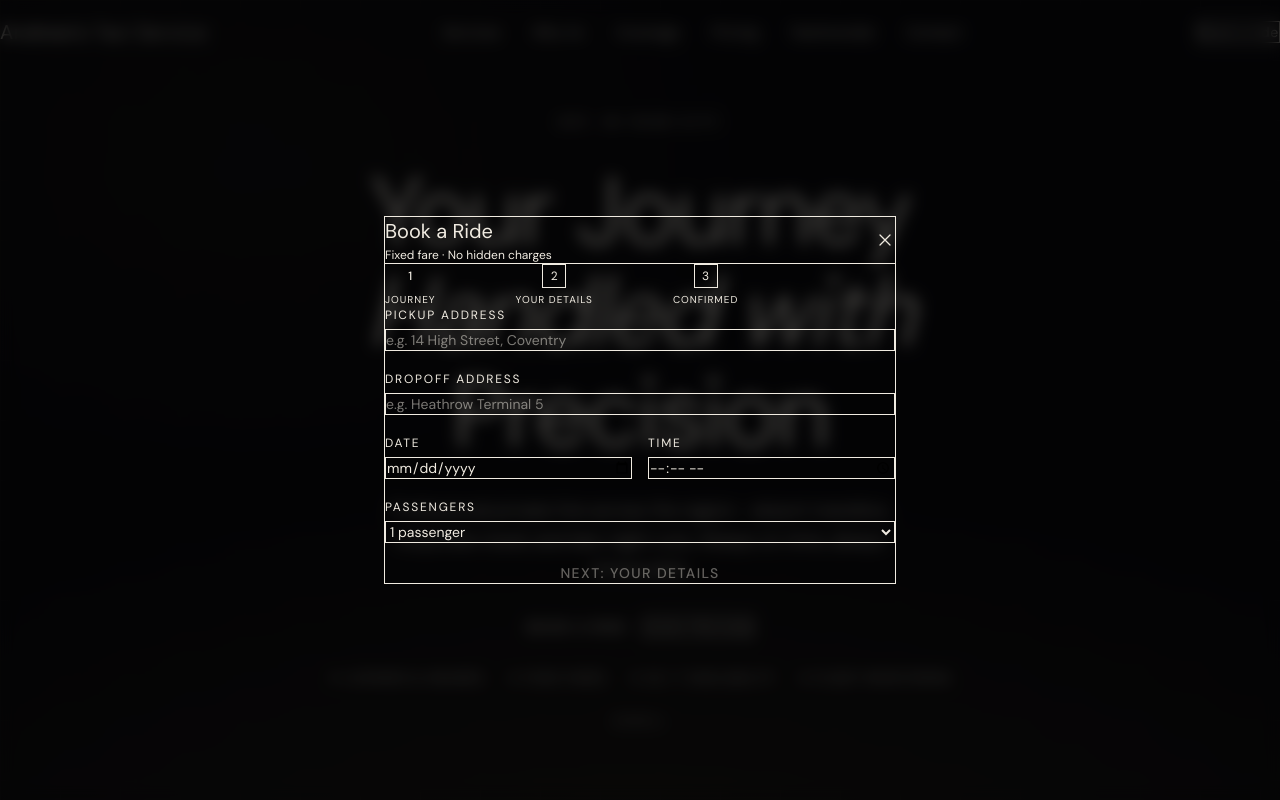
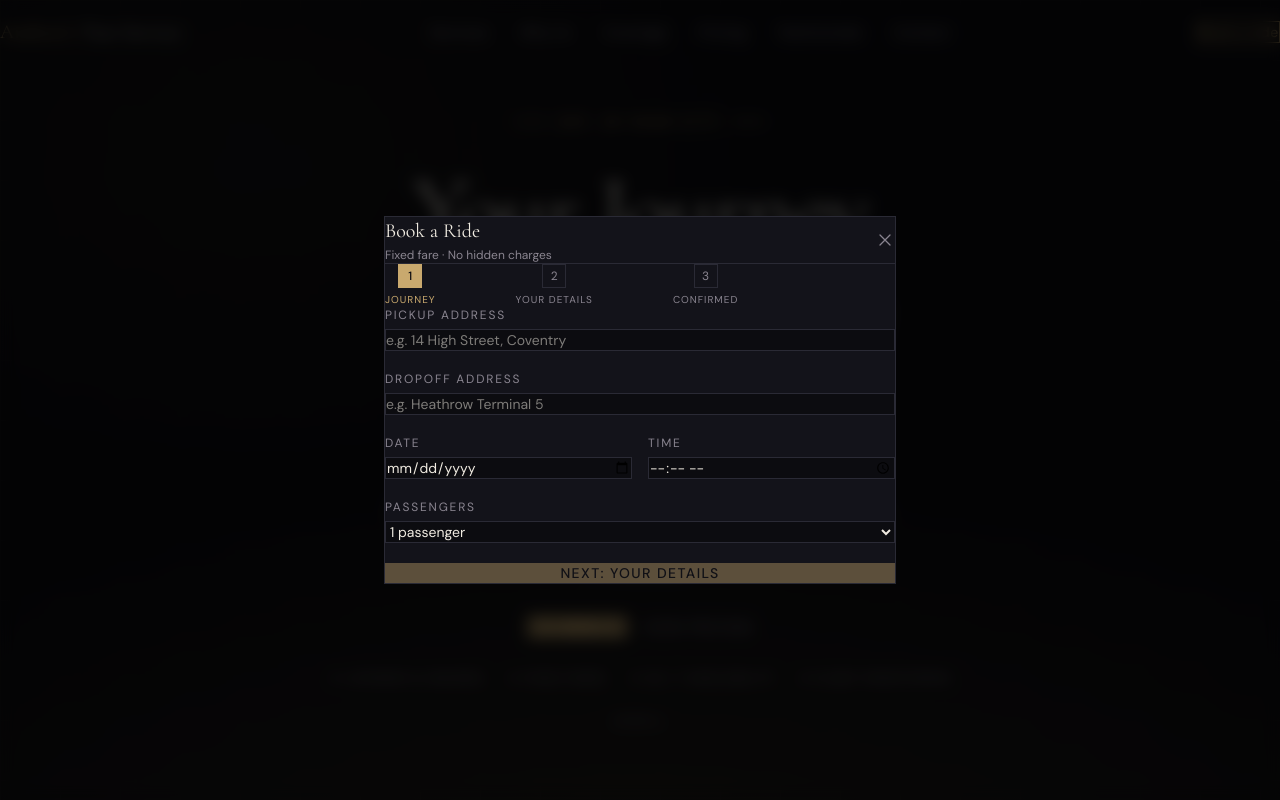
Before and after one commit to Jacob-Dawson/andrews-taxi-service, a React (Vite) app: page / in a window 1280 px wide. Both pictures are taken after a click on the button "Book a ride". Shown: the top 800 px of the page. Built offline with nearby package versions, Linux system fonts and the light colour scheme.

Commit message:
Small bug fixes and added Cursor Pointer

```diff
--- a/index.html
+++ b/index.html
@@ -4,7 +4,7 @@
     <meta charset="UTF-8" />
     <link rel="icon" type="image/svg+xml" href="/favicon.svg" />
     <meta name="viewport" content="width=device-width, initial-scale=1.0" />
-    <title>andrews-taxi-service</title>
+    <title>Andrew's Taxi Service</title>
   </head>
   <body>
     <div id="root"></div>
--- a/src/components/BookingModal.tsx
+++ b/src/components/BookingModal.tsx
@@ -122,7 +122,7 @@ export default function BookingModal({ isOpen, onClose}: Props){
                         </div>
                         <button
                             onClick={handleClose}
-                            className="text-muted hover:text-text transition-colors p-1"
+                            className="text-muted hover:text-text transition-colors p-1 cursor-pointer"
                             aria-label="Close"
                         >
                             <svg viewBox="0 0 24 24" className="w-5 h-5" fill="none" stroke="currentColor" strokeWidth="1.5">
@@ -163,7 +163,7 @@ export default function BookingModal({ isOpen, onClose}: Props){
                                 <button
                                     onClick={() => setStep('details')}
                                     disabled={!journeyValid}
-                                    className="mt-2 w-full py-3.5 bg-gold text-bg text-sm tracking-widest uppercase font-medium hover:bg-gold-light transition-colors duration-300 disabled:opacity-40 disabled:cursor-not-allowed"
+                                    className="mt-2 w-full py-3.5 bg-gold text-bg text-sm tracking-widest uppercase font-medium hover:bg-gold-light transition-colors duration-300 disabled:opacity-40 disabled:cursor-not-allowed cursor-pointer"
                                 >
                                     Next: Your Details
                                 </button>
@@ -217,14 +217,14 @@ export default function BookingModal({ isOpen, onClose}: Props){
                                 <div className="flex gap-3 mt-2">
                                     <button
                                         onClick={() => setStep('journey')}
-                                        className="flex-1 py-3.5 border border-border text-muted text-sm tracking-widest uppercase hover:border-gold hover:text-gold transition-all duration-300"
+                                        className="flex-1 py-3.5 border border-border text-muted text-sm tracking-widest uppercase hover:border-gold hover:text-gold transition-all duration-300 cursor-pointer"
                                     >
                                         Back
                                     </button>
                                     <button
                                         onClick={() => setStep('confirmed')}
                                         disabled={!detailsValid}
-                                        className="flex-[2] py-3.5 bg-gold text-bg text-sm tracking-widest uppercase font-medium hover:bg-gold-light transition-colors duration-300 disabled:opacity-40 disabled:cursor-not-allowed"
+                                        className="flex-[2] py-3.5 bg-gold text-bg text-sm tracking-widest uppercase font-medium hover:bg-gold-light transition-colors duration-300 disabled:opacity-40 disabled:cursor-not-allowed cursor-pointer"
                                     >
                                         Confirm Booking
                                     </button>
@@ -264,7 +264,7 @@ export default function BookingModal({ isOpen, onClose}: Props){
                                 </div>
                                 <button
                                     onClick={handleClose}
-                                    className="w-full py-3.5 border border-border text-muted text-sm tracking-widest uppercase hover:border-gold hover:text-gold transition-all duration-300"
+                                    className="w-full py-3.5 border border-border text-muted text-sm tracking-widest uppercase hover:border-gold hover:text-gold transition-all duration-300 cursor-pointer"
                                 >
                                     Close
                                 </button>
--- a/src/components/Contact.tsx
+++ b/src/components/Contact.tsx
@@ -75,7 +75,7 @@ export default function Contact({onBook}: Props){
                         </a>
                         <button
                             onClick={onBook}
-                            className="w-full sm:w-auto px-8 py-3.5 border border-border text-muted text-sm tracking-widest uppercase hover:border-gold hover:text-gold transition-all duration-300"
+                            className="w-full sm:w-auto px-8 py-3.5 border border-border text-muted text-sm tracking-widest uppercase hover:border-gold hover:text-gold transition-all duration-300 cursor-pointer"
                         >
                             Book Online
                         </button>
--- a/src/components/Hero.tsx
+++ b/src/components/Hero.tsx
@@ -72,7 +72,7 @@ export default function Hero({onBook}: Props){
                 <div style={fade(500)} className="flex flex-col sm:flex-row items-center gap-4 mt-2">
                     <button
                         onClick={onBook}
-                        className="w-full sm:w-auto px-8 py-3.5 bg-gold text-bg text-sm font-medium tracking-widest uppercase hover:bg-gold-light transition-colors duration-300"
+                        className="w-full sm:w-auto px-8 py-3.5 bg-gold text-bg text-sm font-medium tracking-widest uppercase hover:bg-gold-light transition-colors duration-300 cursor-pointer"
                     >
                         Book a Ride
                     </button>
--- a/src/components/Navbar.tsx
+++ b/src/components/Navbar.tsx
@@ -55,7 +55,7 @@ export default function Navbar({onBook}: Props){
 
                 <button
                     onClick={onBook}
-                    className="hidden md:inline-flex items-center gap-2 px-5 py-2 border border-gold text-gold text-sm tracking-wider hover:bg-gold hover:text-bg transition-all duration-300"
+                    className="hidden md:inline-flex items-center gap-2 px-5 py-2 border border-gold text-gold text-sm tracking-wider hover:bg-gold hover:text-bg transition-all duration-300 cursor-pointer"
                 >
                     Book a ride
                 </button>
@@ -89,7 +89,7 @@ export default function Navbar({onBook}: Props){
                     ))}
                     <li>
                         <button
-                            className="inline-flex items-center px-5 py-2 border border-gold text-gold text-sm tracking-wider hover:bg-gold hover:text-bg transition-all duration-300"
+                            className="inline-flex items-center px-5 py-2 border border-gold text-gold text-sm tracking-wider hover:bg-gold hover:text-bg transition-all duration-300 cursor-pointer"
                             onClick={() => {setMenuOpen(false); onBook()}}
                         >
                             Book a Ride
--- a/src/components/Pricing.tsx
+++ b/src/components/Pricing.tsx
@@ -65,7 +65,7 @@ export default function Pricing(){
                             <button
                                 key={tab}
                                 onClick={() => setActiveTab(tab)}
-                                className={`px-8 py-3 text-sm tracking-widest uppercase transition-all duration-300 ${activeTab === tab ? 'bg-gold text-bg font-medium' : 'text-muted hover:text-gold'}`}
+                                className={`px-8 py-3 text-sm tracking-widest uppercase transition-all duration-300 cursor-pointer ${activeTab === tab ? 'bg-gold text-bg font-medium' : 'text-muted hover:text-gold'}`}
                             >
                                 {tab === 'airports' ? 'Airports' : 'Towns & Cities'}
                             </button>
@@ -105,7 +105,7 @@ export default function Pricing(){
                             out-of-hours, extra luggage, or meet &amp; greet services.
                         </p>
                         <a
-                            href="#booking"
+                            href="#contact"
                             className="whitespace-nowrap text-gold text-sm tracking-wider hover:text-gold-light transition-colors duration-200"
                         >
                             Get an exact quote →
--- a/src/index.css
+++ b/src/index.css
@@ -16,7 +16,7 @@
 
 }
 
-* {
+*, *::before, *::after {
 
   box-sizing: border-box;
   margin: 0;
@@ -38,3 +38,25 @@ body{
   -webkit-font-smoothing: antialiased;
 
 }
+
+@layer utilities {
+  .bg-bg           { background-color: var(--color-bg); }
+  .bg-surface      { background-color: var(--color-surface); }
+  .bg-gold         { background-color: var(--color-gold); }
+  .bg-gold-light   { background-color: var(--color-gold-light); }
+
+  .text-gold       { color: var(--color-gold); }
+  .text-gold-light { color: var(--color-gold-light); }
+  .text-text       { color: var(--color-text); }
+  .text-muted      { color: var(--color-muted); }
+  .text-bg         { color: var(--color-bg); }
+
+  .border-border   { border-color: var(--color-border); }
+  .border-gold     { border-color: var(--color-gold); }
+
+  .fill-gold       { fill: var(--color-gold); }
+  .fill-bg         { fill: var(--color-bg); }
+
+  .font-display    { font-family: var(--font-display); }
+  .font-body       { font-family: var(--font-body); }
+}
--- a/tailwind.config.ts
+++ /dev/null
@@ -1,22 +0,0 @@
-import type { Config } from 'tailwindcss'
-
-export default {
-    content: ['./index.html', './src/**/*.{ts,tsx}'],
-    theme: {
-        extend: {
-            colors: {
-                bg:             'var(--color-bg)',
-                surface:        'var(--color-surface)',
-                border:         'var(--color-border)',
-                gold:           'var(--color-gold)',
-                'gold-light':   'var(--color-gold-light)',
-                text:           'var(--color-text)',
-                muted:          'var(--color-muted)'
-            },
-            fontFamily: {
-                display:    'var(--font-display)',
-                body:       'var(--font-body)'
-            }
-        }
-    }
-} satisfies Config
```
Also changed, not shown: src/components/Testimonials.tsx (+6 -2 lines).
